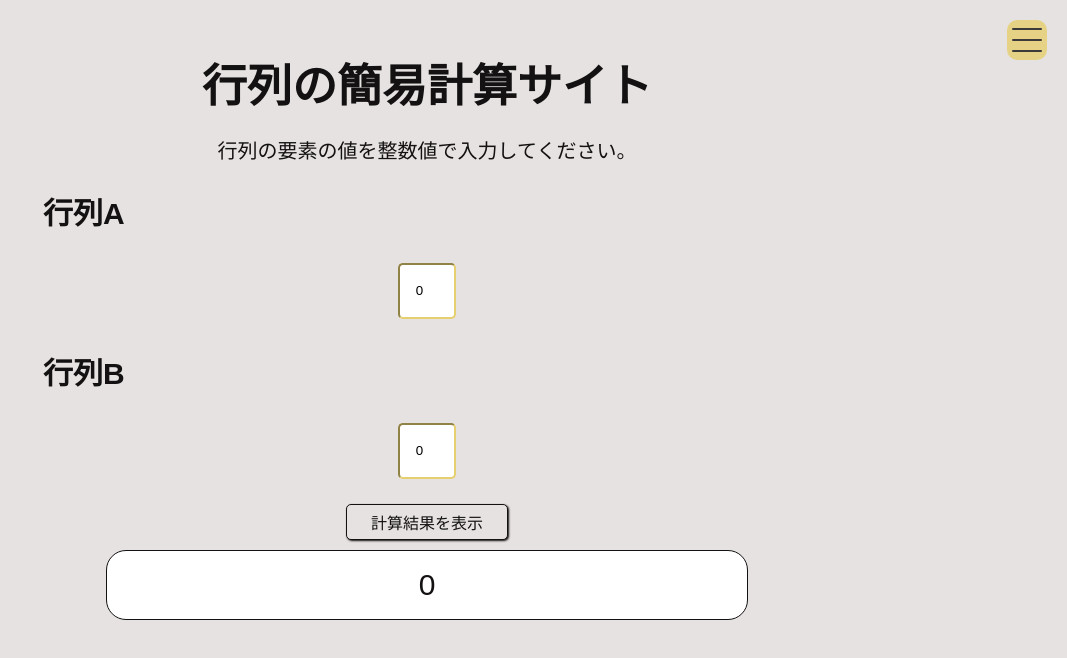
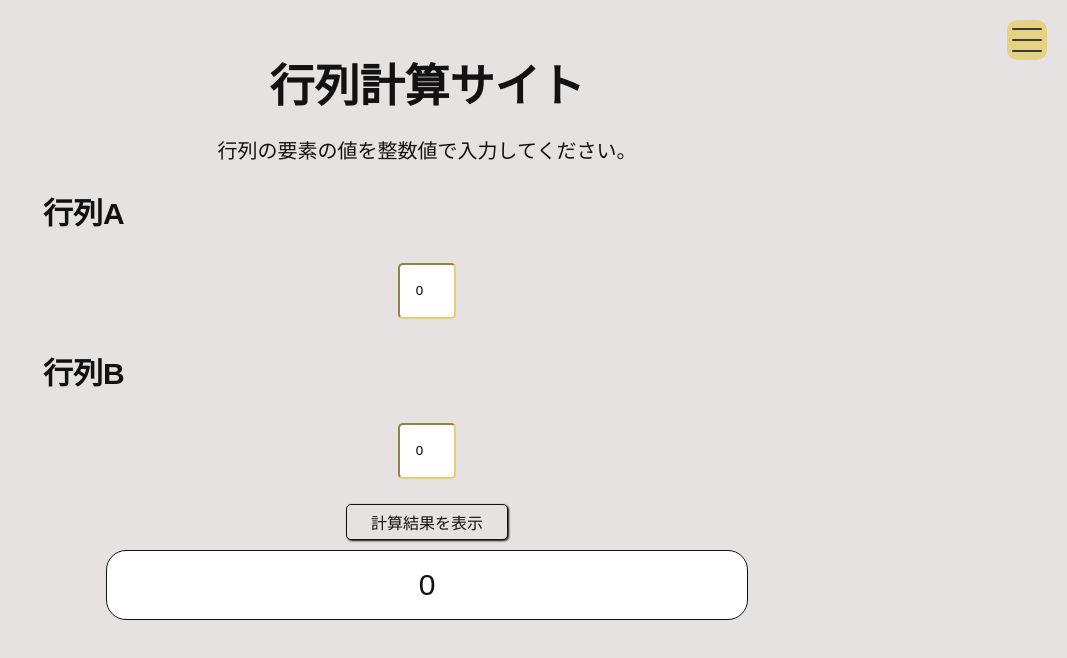
Before and after one commit to LSbard000com/Matrix-Calculation, a React (Create React App) app: page / in a window 1280 px wide. Shown: the top 658 px of the page, without its empty margins (213-1280 px from the left). Built offline with nearby package versions, Linux system fonts and the light colour scheme; a web font is replaced by a local one.

Commit message:
タイトルを「行列計算サイト」に変更

```diff
--- a/src/App.js
+++ b/src/App.js
@@ -5,7 +5,7 @@ function App() {
   return (
     <div className="App">
       <div>
-        <h1>行列の簡易計算サイト</h1>
+        <h1>行列計算サイト</h1>
       </div>
       <Matrix />
     </div>
```
